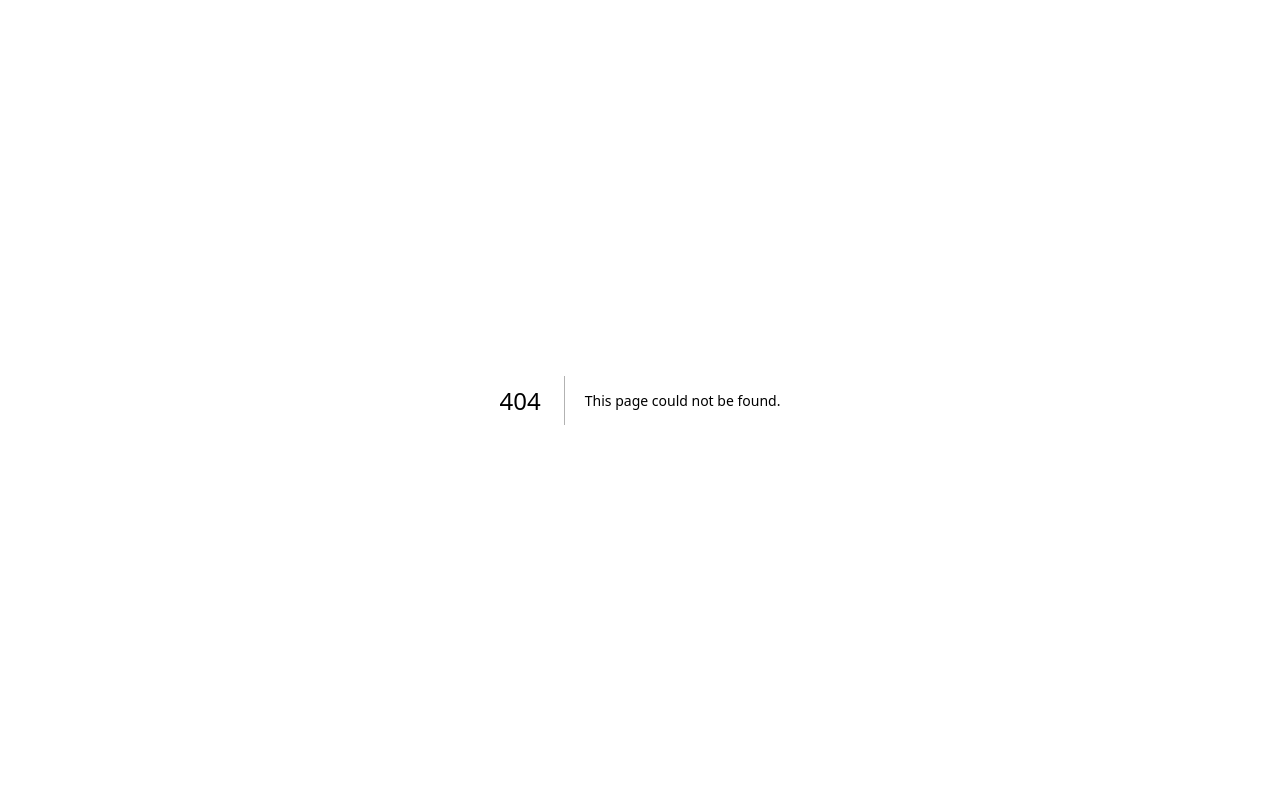
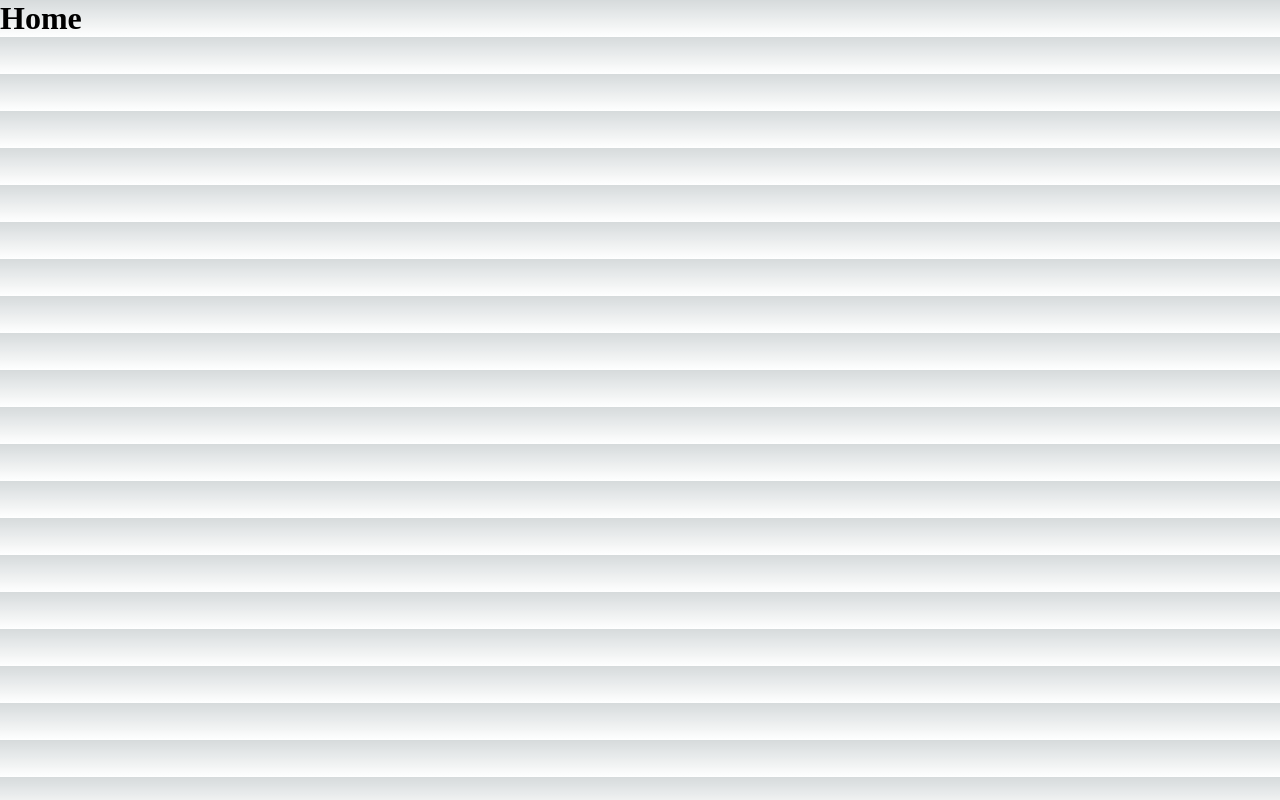
Before and after one commit to robinristo/next-demo, a Next.js app: page /home in a window 1280 px wide. Before the commit this address had no page. Built offline with nearby package versions, Linux system fonts and the light colour scheme.

Commit message:
Added home.js to pages.

```diff
--- /dev/null
+++ b/pages/home.js
@@ -0,0 +1,3 @@
+export default function home() {
+    return <h1>Home</h1>;
+}
```
